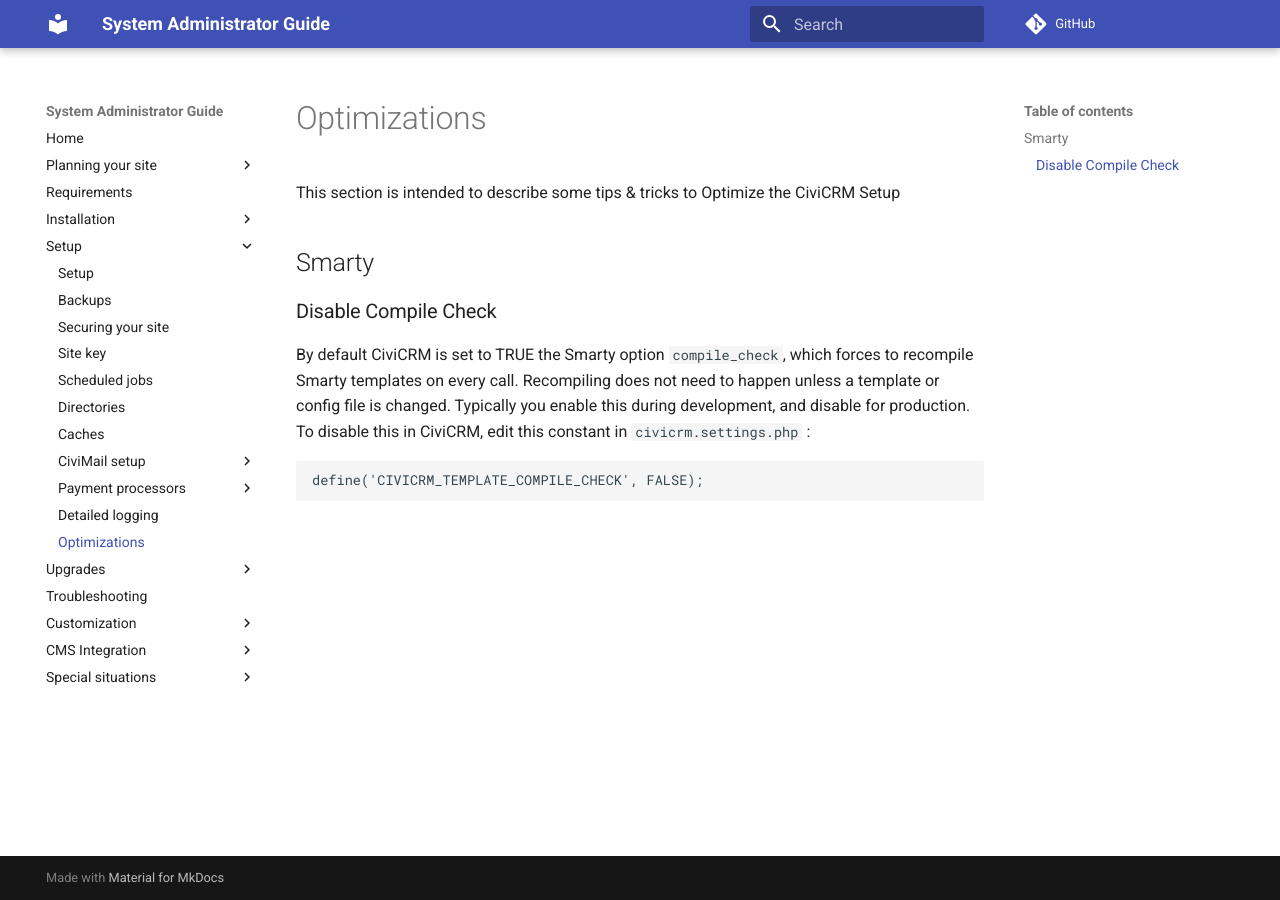
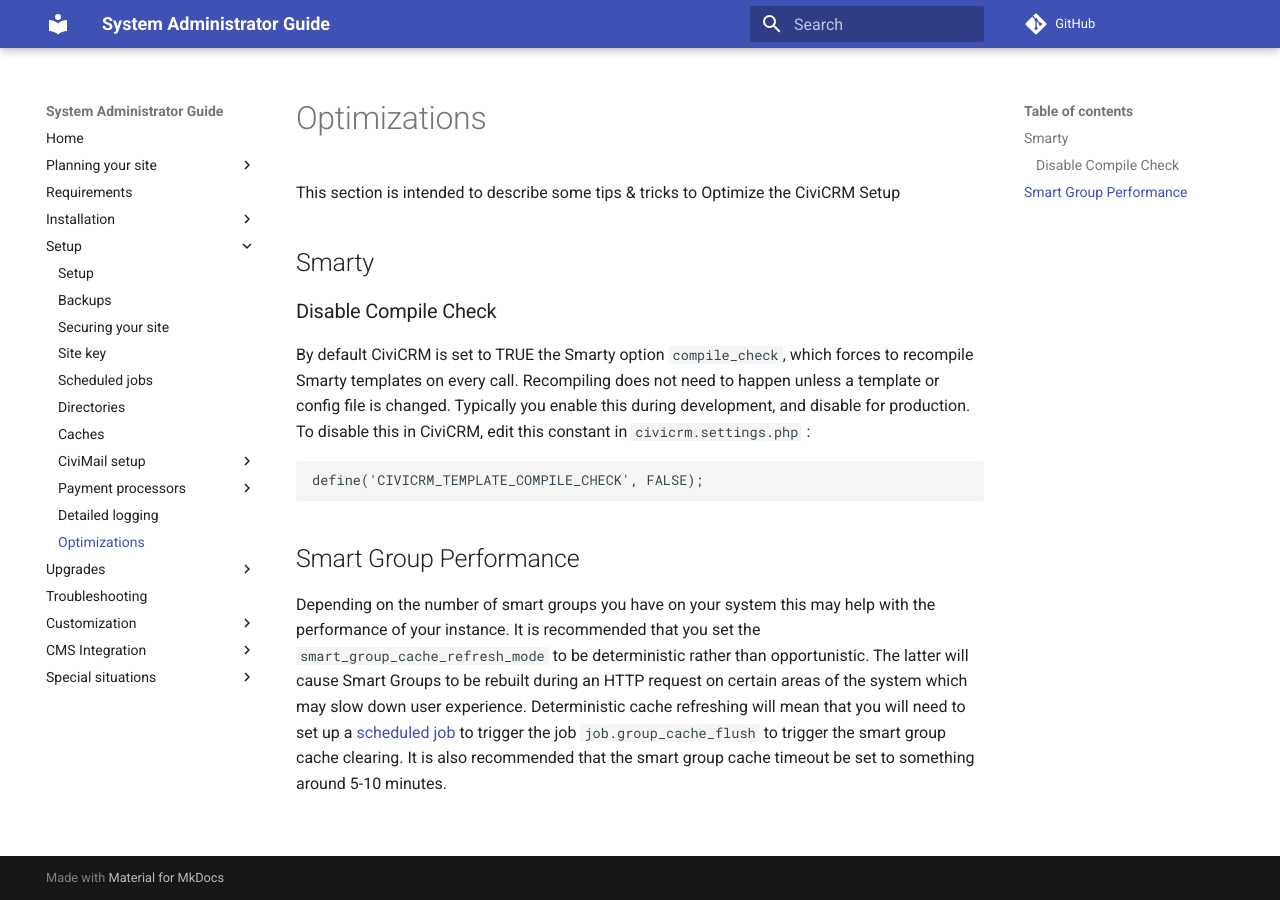
Before and after one commit to civicrm/civicrm-sysadmin-guide, an MkDocs documentation site: the page built from docs/setup/optimizations.md, in a window 1280 px wide. Built offline with MkDocs 1.6.1 and Material for MkDocs 9.7.7, drawn with Linux system fonts in a browser that asks for light colours; comment, search, counter and statistics services are not loaded; old or Windows-style settings are respelled for this version of MkDocs.

Commit message:
Add in documentation on smart group performance tuning

````diff
--- a/docs/setup/optimizations.md
+++ b/docs/setup/optimizations.md
@@ -11,3 +11,7 @@ To disable this in CiviCRM, edit this constant in `civicrm.settings.php` :
 ```php
 define('CIVICRM_TEMPLATE_COMPILE_CHECK', FALSE);
 ```
+
+## Smart Group Performance
+
+Depending on the number of smart groups you have on your system this may help with the performance of your instance. It is recommended that you set the `smart_group_cache_refresh_mode` to be deterministic rather than opportunistic. The latter will cause Smart Groups to be rebuilt during an HTTP request on certain areas of the system which may slow down user experience. Deterministic cache refreshing will mean that you will need to set up a [scheduled job](../setup/jobs.md) to trigger the job `job.group_cache_flush` to trigger the smart group cache clearing. It is also recommended that the smart group cache timeout be set to something around 5-10 minutes.
````
